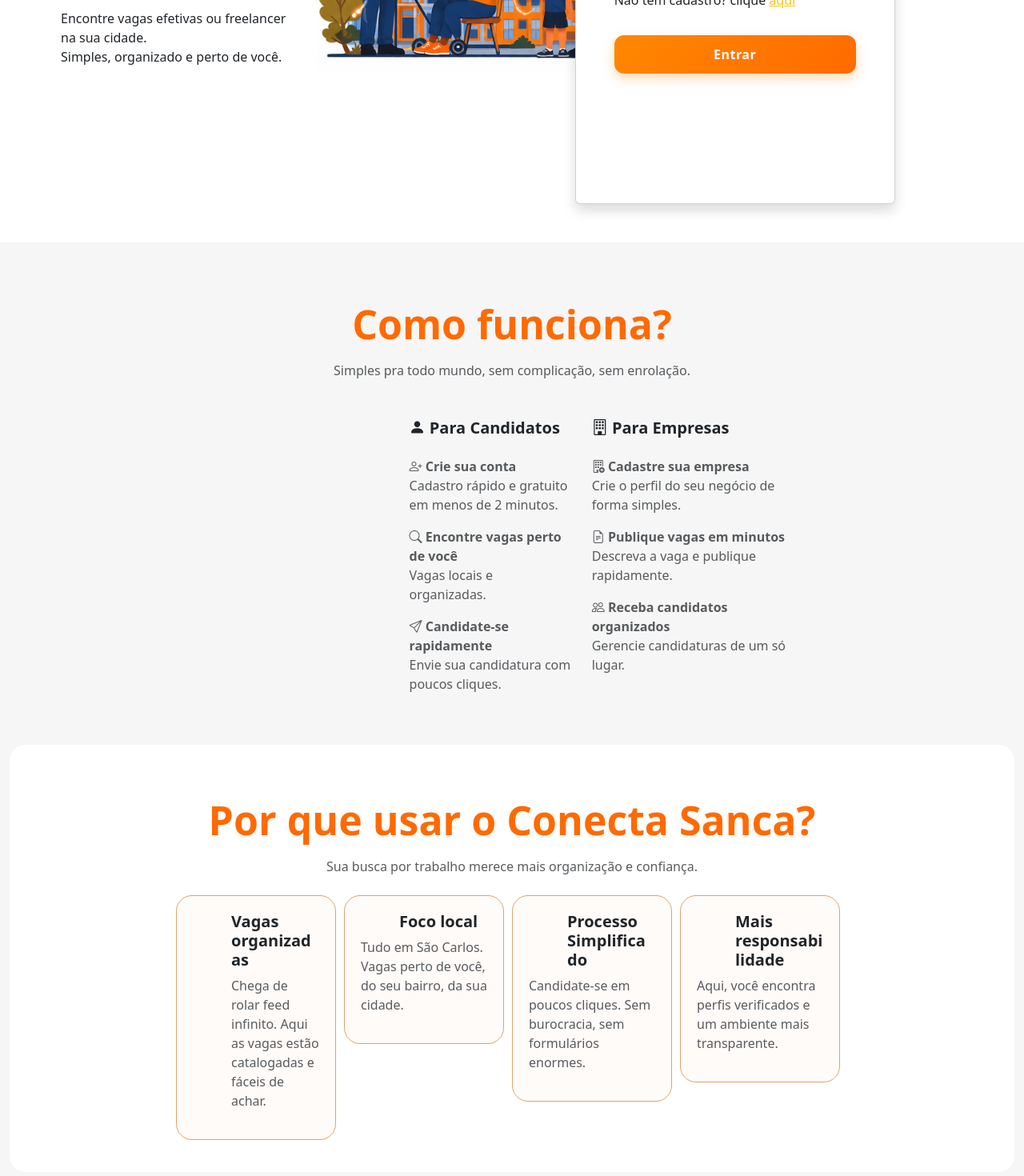
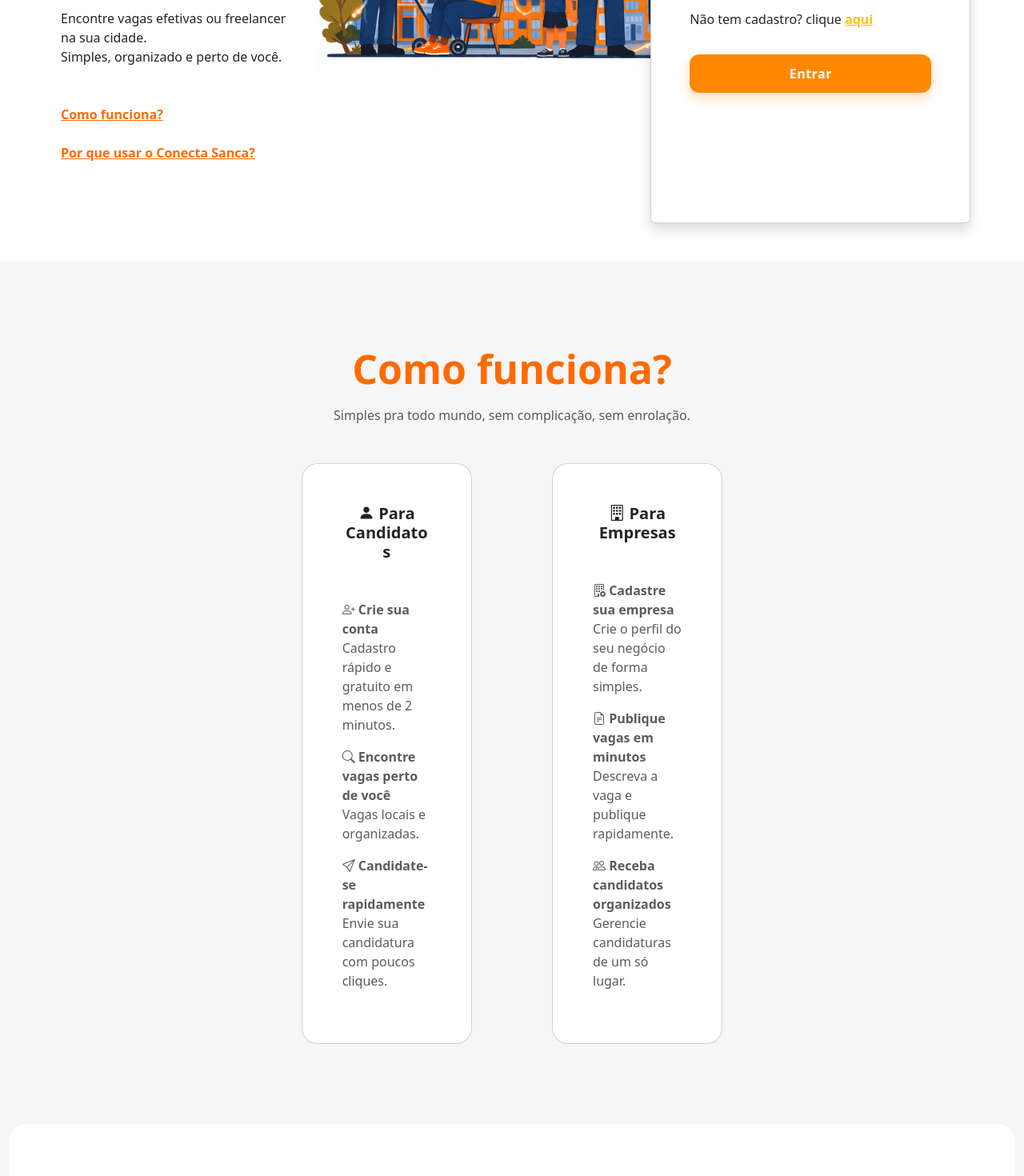
Before and after one commit to GustavoDonofre/pi-vagas, a Next.js app: page /main in a window 1280 px wide. Shown: the part 480-1950 px from the top of the page at 80% size. Built offline with nearby package versions, Linux system fonts and the light colour scheme.

Commit message:
pquenas mudanças na página inicial.  Tentativa de fazer os filtros na página de feed do candidato

```diff
--- a/app/main/editar_perfil_candidato/editar_perfil.css
+++ b/app/main/editar_perfil_candidato/editar_perfil.css
@@ -1,3 +1,7 @@
+body{
+    background-color: #f6f6f6;
+}
+
 .titulo h2{
     color: #ff8945;
     font-weight: 900
--- a/app/main/feed_candidato/feed_candidato.css
+++ b/app/main/feed_candidato/feed_candidato.css
@@ -1,3 +1,6 @@
+body{
+    background-color: #f6f6f6;
+}
 
 .titulo{
     text-align: center;
--- a/app/main/globals.css
+++ b/app/main/globals.css
@@ -4,7 +4,7 @@
 
 
 .btn-padrao {
-    background: linear-gradient(135deg, #ff8800, #ff6a00);
+    background: linear-gradient(135deg, #ff8800, #ff8800);
     color: #ffffff;
     border: none;
     border-radius: 12px;
@@ -94,21 +94,32 @@
 .parte_1 {
     background-color: white;
 }
+.parte_1 a {
+    color: #ff6a00;
+    font-weight: 700;
+}
 
 .candidatos {
-    margin-left: 35%;
+    margin-left:20%;
+}
+.p_candidato{
+    margin-right: 20%;
 }
 
 .titulo_2 {
     font-size: 50px;
     color: #ff6a00;
+}
 
+.parte_2{
+    margin-top: 80px;
+    margin-bottom: 100px;
 }
 
 .parte_3 {
     background-color: #ffffff;
     border-radius: 20px;
-    padding: 40px 40px;
+    padding: 100px;
     margin: auto;
 }
 
@@ -121,8 +132,28 @@
     transition: all 0.2s ease-in-out;
     height: 100%;
 }
+.card_menor h5{
+    color: #ff8800;
+    text-align: center;
+}
 
 .card_menor:hover {
     transform: translateY(-3px);
     box-shadow: 0px 10px 25px rgba(0, 0, 0, 0.08);
 }
+
+.card_2{
+    padding: 50px;
+    border-radius: 20px;
+    transition: all 0.2s ease-in-out;
+    margin-right: 50px;
+    margin-left: 50px;
+}
+.card_2:hover{
+    transform: translateY(-3px);
+    box-shadow: 0px 10px 25px rgba(0, 0, 0, 0.08);
+}
+
+.margem_card{
+    margin-left:700px;
+}
--- a/app/main/minhas_candidaturas/minhas_candidaturas.css
+++ b/app/main/minhas_candidaturas/minhas_candidaturas.css
@@ -1,3 +1,7 @@
+body{
+    background-color: #f6f6f6;
+}
+
 .titulo{
     text-align: center;
     margin-top: 30px;
--- a/app/main/page.js
+++ b/app/main/page.js
@@ -78,17 +78,20 @@
 
             <div className="row parte_1">
 
-                <div className="mt-5 col-3 mb-5 margem">
+                <div className="mt-5 col-3 margem">
                     <h1 className="titulo_pg"> As oportunidades de <div className="destaque_pg">São Carlos</div> agora têm lugar certo.</h1>
                     <br />
-                    <p>Encontre vagas efetivas ou freelancer na sua cidade. <br /> Simples, organizado e perto de você.</p>
+                    <p className="mb-5">Encontre vagas efetivas ou freelancer na sua cidade. <br /> Simples, organizado e perto de você.</p>
+                    <section> <a href="#como-funciona">Como funciona?</a> </section>
+                    <br/>
+                    <section> <a href="#por-que-usar">Por que usar o Conecta Sanca?</a> </section>
                 </div >
 
                 <div className="mt-5 col-3 mb-5">
                     <img src="/images/conecta-sanca.png" style={{ width: "650px", height: "auto" }} />
                 </div >
 
-                <div className="mt-5 col-4 mb-5 d-flex justify-content-end">
+                <div className="col-5 mt-5 mb-5 d-flex justify-content-end pe-4 pt-4">
 
                     <form onSubmit={autenticar}> {/* className="d-flex flex-row justify-content-end pe-4 pt-4" */}
 
@@ -130,27 +133,29 @@
 
 
 
-            <div className="row mt-5 mb-5">
+            <div className="row parte_2">
 
                 <div className="col-12 ">
 
-                    <h2 className="fw-bold text-center mb-3 mt-4 titulo_2"> Como funciona?</h2>
+                    <h2 className="fw-bold text-center mb-3 mt-4 titulo_2" id="como-funciona"> Como funciona?</h2>
                     <p className="text-center text-muted mb-5"> Simples pra todo mundo, sem complicação, sem enrolação.</p>
 
-                    <div className="row mt-5 candidatos">
-                        <div className="col-4 ">
-                            <h5 className="fw-bold mb-4 ms-5"> <i class="bi bi-person-fill"></i> Para Candidatos</h5>
-                            <p className="text-muted ms-5"> <i class="bi bi-person-plus"></i> <strong>Crie sua conta</strong> <br /> Cadastro rápido e gratuito em menos de 2 minutos.</p>
-                            <p className="text-muted ms-5"> <i class="bi bi-search"></i> <strong>Encontre vagas perto de você</strong> <br /> Vagas locais e organizadas.</p>
-                            <p className="text-muted ms-5"> <i class="bi bi-send"></i> <strong>Candidate-se rapidamente</strong> <br /> Envie sua candidatura com poucos cliques.</p>
+                    <div className="row justify-content-center">
+
+                        <div className="card card_2 col-2">
+                            <h5 className="fw-bold mb-5 text-center"> <i class="bi bi-person-fill"></i> Para Candidatos</h5>
+                            <p className="text-muted "> <i class="bi bi-person-plus"></i> <strong>Crie sua conta</strong> <br /> Cadastro rápido e gratuito em menos de 2 minutos.</p>
+                            <p className="text-muted "> <i class="bi bi-search"></i> <strong>Encontre vagas perto de você</strong> <br /> Vagas locais e organizadas.</p>
+                            <p className="text-muted "> <i class="bi bi-send"></i> <strong>Candidate-se rapidamente</strong> <br /> Envie sua candidatura com poucos cliques.</p>
                         </div>
 
-                        <div className="col-4">
-                            <h5 class="fw-bold mb-4"> <i class="bi bi-building"></i> Para Empresas</h5>
+                        <div className="card card_2 col-2">
+                            <h5 class="fw-bold mb-5 text-center"> <i class="bi bi-building"></i> Para Empresas</h5>
                             <p className="text-muted"> <i class="bi bi-building-add"></i> <strong>Cadastre sua empresa</strong> <br /> Crie o perfil do seu negócio de forma simples.</p>
                             <p className="text-muted"> <i class="bi bi-file-earmark-text"></i> <strong>Publique vagas em minutos</strong> <br /> Descreva a vaga e publique rapidamente.</p>
                             <p className="text-muted"> <i class="bi bi-people"></i> <strong>Receba candidatos organizados</strong> <br /> Gerencie candidaturas de um só lugar.</p>
                         </div>
+
                     </div>
 
                 </div >
@@ -160,28 +165,28 @@
 
             <div className="parte_3 mt-5 col-12 justify-content-end">
 
-                <h2 className="titulo_2 fw-bold text-center mb-3 mt-4">Por que usar o Conecta Sanca?</h2>
-                <p className="text-center text-muted">Sua busca por trabalho merece mais organização e confiança.</p>
+                <h2 className="titulo_2 fw-bold text-center mb-3 mt-4" id="por-que-usar">Por que usar o Conecta Sanca?</h2>
+                <p className="text-center text-muted mb-5">Sua busca por trabalho merece mais organização e confiança.</p>
 
-                <div className="row mt-4 justify-content-center">
+                <div className="row mt-5 justify-content-center">
 
                     <div className="card card_menor col-md-2">
-                        <h5 className="titulo_card_menor ms-5 fw-bold">Vagas organizadas</h5>
-                        <p className="text-muted ms-5">Chega de rolar feed infinito. Aqui as vagas estão catalogadas e fáceis de achar.</p>
+                        <h5 className="fw-bold">Vagas organizadas</h5>
+                        <p className="text-muted">Chega de rolar feed infinito. Aqui as vagas estão catalogadas e fáceis de achar.</p>
                     </div>
 
                     <div className="card card_menor col-md-2">
-                        <h5 className="titulo_card_menor ms-5 fw-bold">Foco local</h5>
+                        <h5 className="fw-bold">Foco local</h5>
                         <p className="text-muted">Tudo em São Carlos. Vagas perto de você, do seu bairro, da sua cidade.</p>
                     </div>
 
                     <div className="card card_menor col-md-2">
-                        <h5 className="titulo_card_menor ms-5 fw-bold">Processo Simplificado</h5>
+                        <h5 className="fw-bold">Processo Simplificado</h5>
                         <p className="text-muted">Candidate-se em poucos cliques. Sem burocracia, sem formulários enormes.</p>
                     </div>
 
                     <div className="card card_menor col-md-2">
-                        <h5 className="titulo_card_menor ms-5 fw-bold">Mais responsabilidade</h5>
+                        <h5 className="fw-bold">Mais responsabilidade</h5>
                         <p className="text-muted">Aqui, você encontra perfis verificados e um ambiente mais transparente.</p>
                     </div>
 
```
Also changed, not shown: app/main/feed_candidato/page.js (+19 -4 lines).
